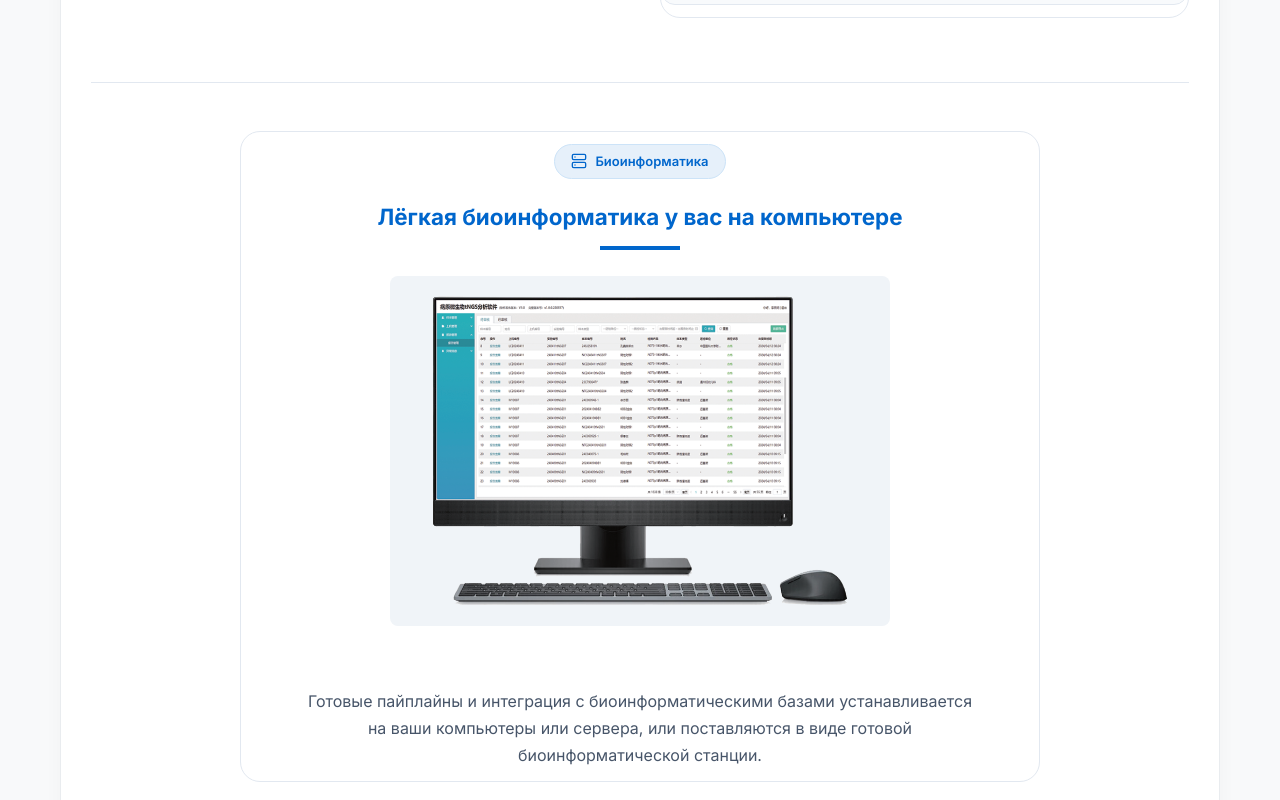
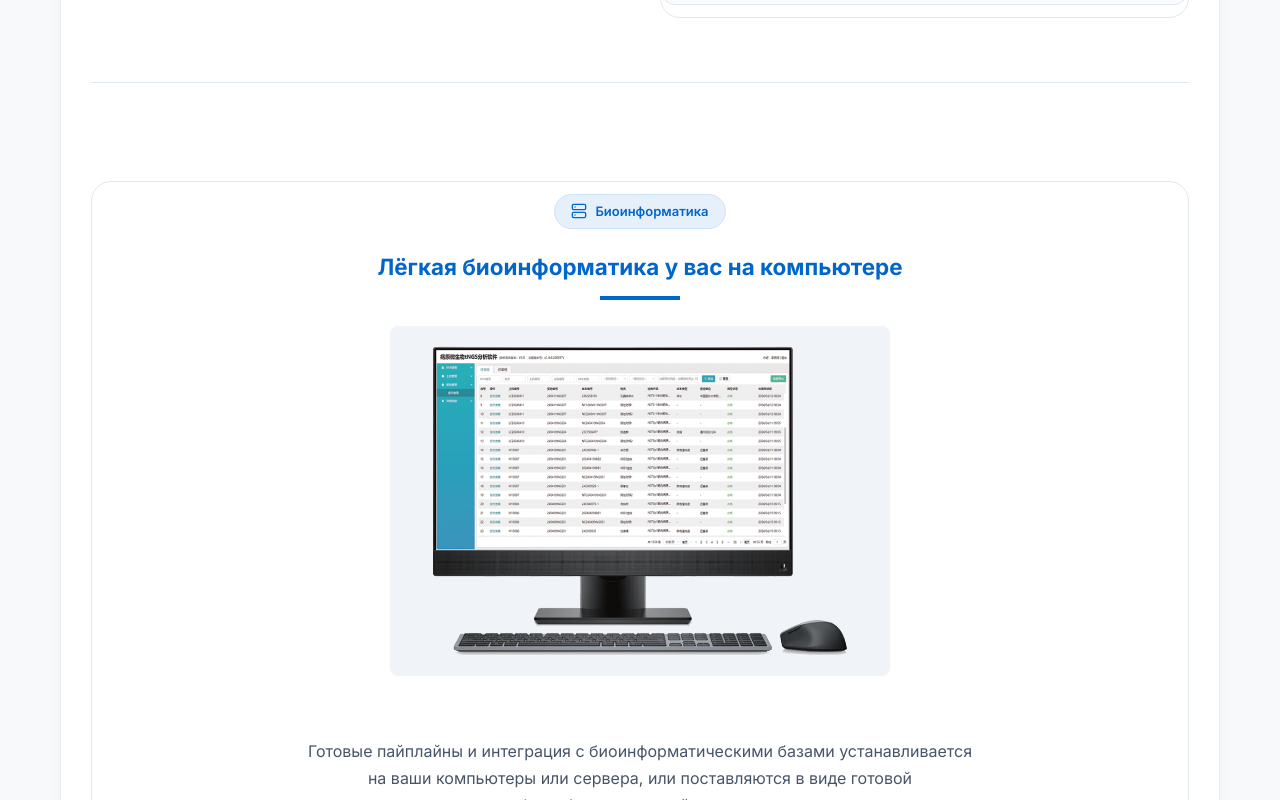
Before and after one commit to alexurpimenov-prog/ME-instruments, a React (Vite) app: page / in a window 1280 px wide. Shown: the part 7500-8300 px from the top of the page. Built offline with nearby package versions, Linux system fonts and the light colour scheme.

Commit message:
Update ProcessFlow.tsx

```diff
--- a/src/components/ProcessFlow.tsx
+++ b/src/components/ProcessFlow.tsx
@@ -338,7 +338,7 @@ export const ProcessFlow: React.FC<ProcessFlowProps> = ({
         </div>
       </div>
 
-      {/* ================= БЛОК БИОИНФОРМАТИКИ ================= */}
+      {/* ================= БЛОК БИОИНФОРМАТИКИ (НА ВСЮ ШИРИНУ) ================= */}
       <div style={{
         marginTop: '2rem',
         marginBottom: '3rem',
@@ -347,16 +347,14 @@ export const ProcessFlow: React.FC<ProcessFlowProps> = ({
       }}>
         <div className="unified-tech-card" style={{
           boxShadow: 'none',
-          padding: '12px 0',
-          maxWidth: '800px',
-          margin: '0 auto'
+          padding: '12px 0'
         }}>
-          <div className="unified-tech-header">
-            <div className="unified-tech-badge">
+          <div className="unified-tech-header" style={{ textAlign: 'center' }}>
+            <div className="unified-tech-badge" style={{ justifyContent: 'center' }}>
               <Server className="w-4 h-4 text-[#0066cc]" />
               <span>Биоинформатика</span>
             </div>
-            <h3 className="unified-tech-title" style={{ fontSize: '1.4rem', marginTop: '8px' }}>
+            <h3 className="unified-tech-title" style={{ fontSize: '1.4rem', marginTop: '8px', textAlign: 'center' }}>
               Лёгкая биоинформатика у вас на компьютере
             </h3>
           </div>
```
